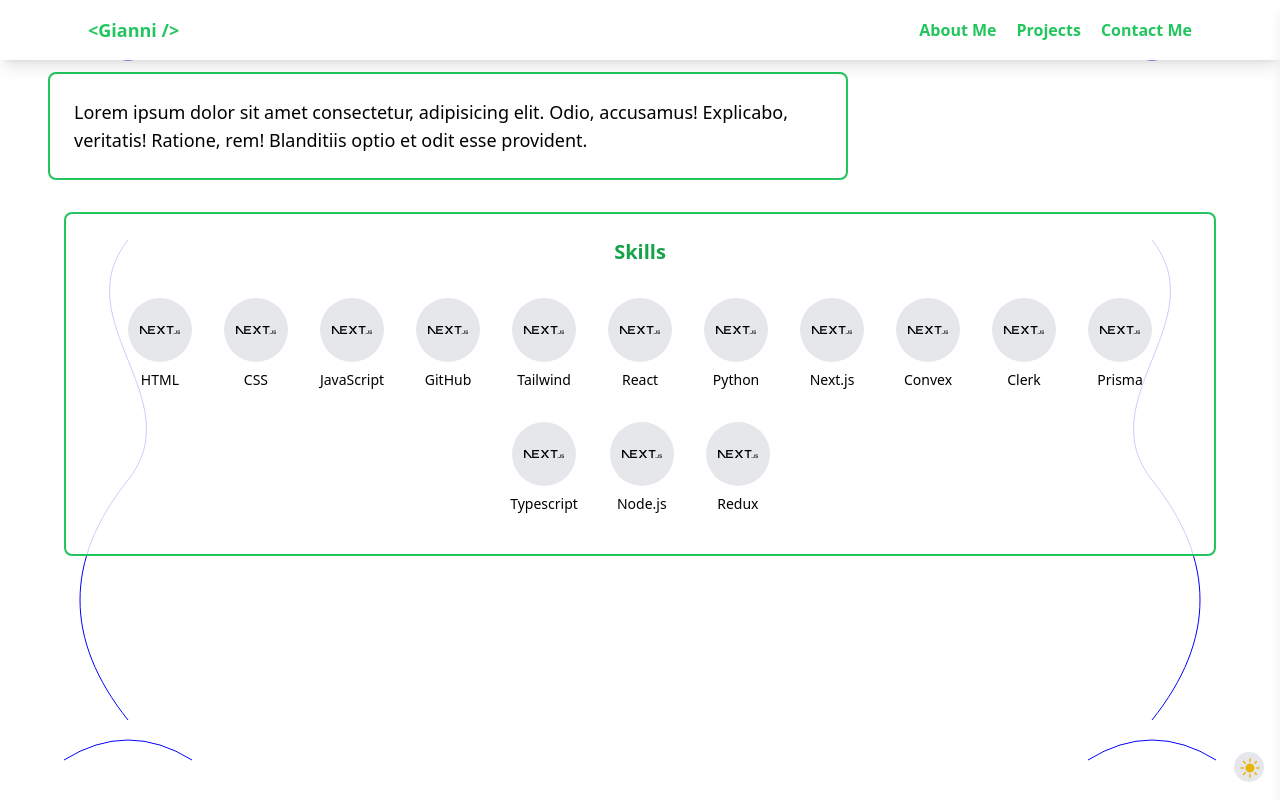
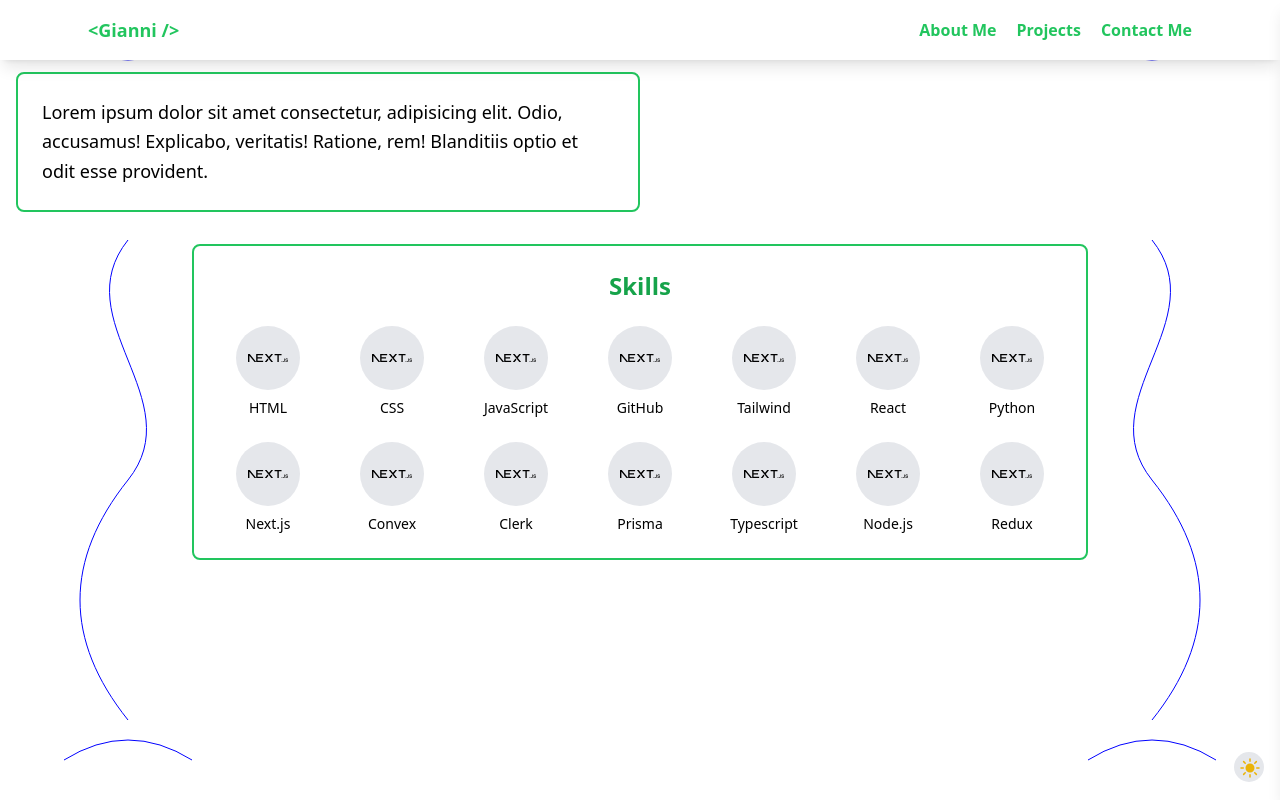
Before and after one commit to GianniCrux/myPortfolio, a Next.js app: page / in a window 1280 px wide. Shown: the top 800 px of the page. Built offline with nearby package versions, Linux system fonts and the light colour scheme.

Commit message:
styled skills container

```diff
--- a/app/components/home.tsx
+++ b/app/components/home.tsx
@@ -30,7 +30,6 @@
 
   return (
     <div id='home' className="min-h-screen relative bg-white dark:bg-black pt-10">
-      {/* <AnimatedSVG /> */}
       <RandomLines />
 
       <div className="container mx-auto px-4 py-8 relative z-10">
@@ -43,9 +42,9 @@
           </div> */}
 
           {/* Description */}
-          <div data-aos="fade-down" className="md:w-2/3 md:pl-8">
+          <div data-aos="fade-down" className="md:w-1/2 lg:w-2/4 ">
             <div className="bg-white dark:bg-black text-black dark:text-white bg-opacity-80 dark:bg-opacity-80 p-6 rounded-lg  border-2 border-green-500">
-              <p className="text-lg">
+              <p className="text-lg leading-relaxed">
                 Lorem ipsum dolor sit amet consectetur, adipisicing elit. Odio, accusamus! Explicabo, veritatis! Ratione, rem! Blanditiis optio et odit esse provident.
               </p>
             </div>
@@ -53,15 +52,15 @@
         </div>
 
         {/* Skills Container */}
-        <div data-aos="zoom-in" className="w-full max-w-6xl mx-auto p-6 rounded-lg bg-white dark:bg-black bg-opacity-80 dark:bg-opacity-80  border-2 border-green-500">
-          <h2 className="text-xl text-green-600 font-semibold mb-4 text-center dark:text-green-500">Skills</h2>
-          <div className="flex flex-wrap justify-center">
+        <div data-aos="zoom-in" className="w-full max-w-4xl mx-auto p-6 rounded-lg bg-white dark:bg-black bg-opacity-90 dark:bg-opacity-90  border-2 border-green-500">
+          <h2 className="text-2xl text-green-600 font-semibold mb-6 text-center dark:text-green-400">Skills</h2>
+          <div className="grid grid-cols-4 sm:grid-cols-5 md:grid-cols-6 lg:grid-cols-7 gap-6">
             {skills.map((skill, index) => (
-              <div key={index} className="flex flex-col items-center m-4">
-                <div className="w-16 h-16 bg-gray-200 rounded-full flex items-center justify-center">
+              <div key={index} className="flex flex-col items-center group">
+                <div className="w-16 h-16 bg-gray-200 dark:bg-gray-700 rounded-full flex items-center justify-center transition-transform group-hover:scale-110">
                   <Image src={skill.image} alt={skill.name} width={40} height={40} />
                 </div>
-                <span className="mt-2 text-sm text-black dark:text-white">{skill.name}</span>
+                <span className="mt-2 text-sm text-black dark:text-white group-hover:text-green-500 transition-colors">{skill.name}</span>
               </div>
             ))}
           </div>
```
